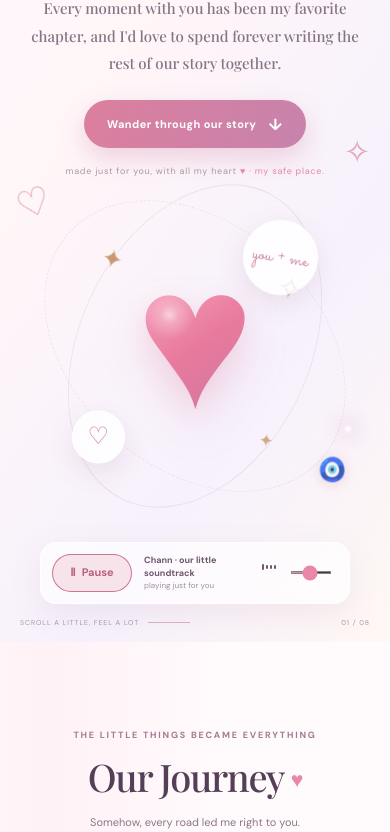
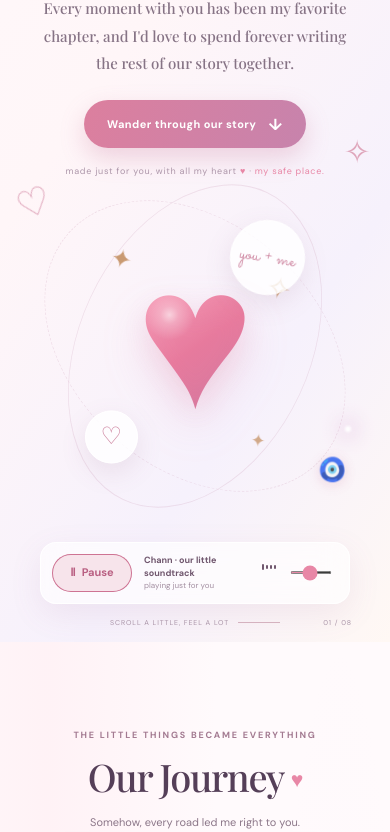
Before and after one commit to Alphazu/our-little-story, a plain HTML site: page index.html in a window 390 px wide. Shown: the part 268-1100 px from the top of the page. Drawn offline with nearby package versions, Linux system fonts and the light colour scheme; animation ran at ten frames a second.

Commit message:
Add files via upload

```diff
--- a/styles.css
+++ b/styles.css
@@ -61,6 +61,7 @@ a { color: inherit; }
 .theme-toggle svg { width: 17px; fill: none; stroke: currentColor; stroke-width: 1.6; stroke-linecap: round; stroke-linejoin: round; }
 
 .hero { min-height: 800px; height: min(100svh, 960px); display: grid; grid-template-columns: 1.05fr .95fr; align-items: center; padding-top: 92px; overflow: clip; }
+.hero.section-shell { width: 100%; max-width: none; padding-inline: max(32px, calc((100vw - 1180px) / 2)); }
 .hero::before { content: ""; position: absolute; inset: 0 -12vw; z-index: -2; background: linear-gradient(125deg, #fff8fa 4%, #fff6f8 34%, #f6f1fc 70%, #fff8f4 100%); }
 .hero::after { content: ""; position: absolute; z-index: -1; width: 48vw; height: 48vw; max-width: 680px; max-height: 680px; border-radius: 50%; top: -23vw; left: 19%; background: radial-gradient(circle, rgba(247, 202, 219, .28), transparent 68%); }
 .hero-copy { position: relative; z-index: 2; padding-bottom: 32px; animation: rise-in .9s .18s both; }
@@ -93,9 +94,9 @@ h1, h2, h3 { font-family: var(--serif); font-weight: 500; letter-spacing: -.035e
 .floating-note { position: absolute; display: grid; place-items: center; background: rgba(255,255,255,.82); border: 1px solid #fff; box-shadow: 0 9px 27px rgba(140,90,120,.13); border-radius: 50%; color: #ca7d9a; }
 .note-a { top: 14%; right: 14%; width: 75px; height: 75px; font-family: var(--script); font-size: 21px; transform: rotate(9deg); }
 .note-b { bottom: 15%; left: 14%; width: 53px; height: 53px; font-size: 24px; animation: heart-float 3s ease-in-out infinite reverse; }
-.hero-bottom { position: absolute; bottom: 22px; left: 0; right: 0; display: flex; align-items: center; gap: 15px; color: #ab97aa; font-size: 8px; text-transform: uppercase; letter-spacing: .13em; }
+.hero-bottom { position: absolute; bottom: 22px; left: max(32px, calc((100vw - 1180px) / 2)); right: max(32px, calc((100vw - 1180px) / 2)); display: flex; align-items: center; justify-content: center; gap: 15px; color: #ab97aa; font-size: 8px; text-transform: uppercase; letter-spacing: .13em; }
 .scroll-line { width: 42px; height: 1px; background: #d7b4c1; }
-.hero-bottom > :last-child { margin-left: auto; }
+.hero-bottom > :last-child { position: absolute; right: 0; }
 .hero-deco { position: absolute; color: #dfa6bb; font-family: var(--serif); }
 .deco-left { left: 3%; top: 27%; font-size: 38px; transform: rotate(-20deg); }.deco-right { right: 1%; top: 33%; font-size: 32px; }
 .hero-glow { position: absolute; border-radius: 50%; filter: blur(1px); z-index: -1; }
@@ -282,6 +283,8 @@ body.dark-mode {
 @media (min-width: 1500px) { .hero { min-height: 900px; } }
 @media (max-width: 900px) {
   .section-shell { width: min(100% - 44px, 760px); }
+  .hero.section-shell { padding-inline: max(22px, calc((100vw - 760px) / 2)); }
+  .hero-bottom { left: max(22px, calc((100vw - 760px) / 2)); right: max(22px, calc((100vw - 760px) / 2)); }
   .site-header { padding-inline: 24px; }.site-header nav { gap: 17px; }.site-header nav a { font-size: 10px; }
   .hero { min-height: 760px; grid-template-columns: 1fr .8fr; }.hero h1 { font-size: clamp(55px, 8vw, 77px); }.hero-art { transform: scale(.8); }.music-widget { bottom: 68px; }
   .timeline { grid-template-columns: repeat(2, 1fr); gap: 17px; }.timeline::before { display: none; }
@@ -293,13 +296,14 @@ body.dark-mode {
   .section-shell { width: calc(100% - 36px); }.section-pad { padding-block: 78px; }
   .site-header { position: absolute; padding: 17px 18px; gap: 12px; }.site-header nav { display: none; }.wordmark { font-size: 15px; }
   .hero { width: 100%; min-height: 850px; height: auto; padding: 105px 24px 124px; display: flex; flex-direction: column; justify-content: flex-start; text-align: center; }
+  .hero.section-shell { padding-inline: 42px; }
   .hero::before { inset: 0; }.hero::after { width: 110vw; height: 110vw; top: -40vw; left: -5vw; }
   .hero-copy { padding: 10px 0 0; }.hero-copy .eyebrow { justify-content: center; font-size: 8px; letter-spacing: .14em; gap: 8px; }.eyebrow-line { width: 17px; }
   .hero h1 { font-size: clamp(47px, 13vw, 66px); max-width: 450px; margin: 0 auto 19px; }.hero-subtitle { font-size: 15px; margin: 0 auto 22px; max-width: 360px; }.hero-note { margin: 16px 0 0; }
   .hero-art { width: 100%; height: 350px; flex: 0 0 350px; transform: scale(.77); margin: -9px auto -3px; }
   .hero-heart-wrap { width: 225px; height: 225px; }.hero-heart { font-size: 200px; }.orbit { width: 340px; height: 340px; }
   .music-widget { bottom: 38px; right: 50%; transform: translateX(50%); width: min(310px, calc(100vw - 36px)); text-align: left; }
-  .hero-bottom { bottom: 13px; left: 20px; right: 20px; font-size: 7px; gap: 9px; }
+  .hero-bottom { bottom: 13px; left: 38px; right: 38px; font-size: 7px; gap: 9px; }
   .deco-left { left: 4%; top: 48%; }.deco-right { right: 5%; top: 43%; }
   .section-heading { margin-bottom: 35px; }.section-heading h2 { font-size: 38px; }.section-heading > p:last-child { font-size: 11px; }
   .journey-section { padding-top: 86px; }.timeline { grid-template-columns: 1fr; gap: 13px; }.timeline-card { min-height: 175px; padding: 22px 23px; }.timeline-card p { max-width: 280px; }.timeline-icon { margin-bottom: 11px; }
```
